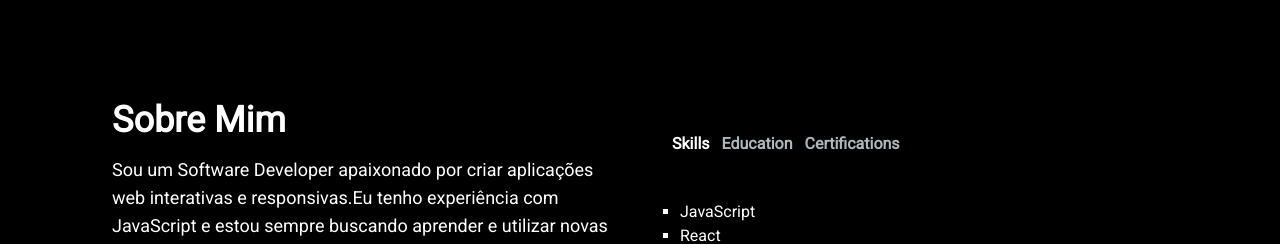
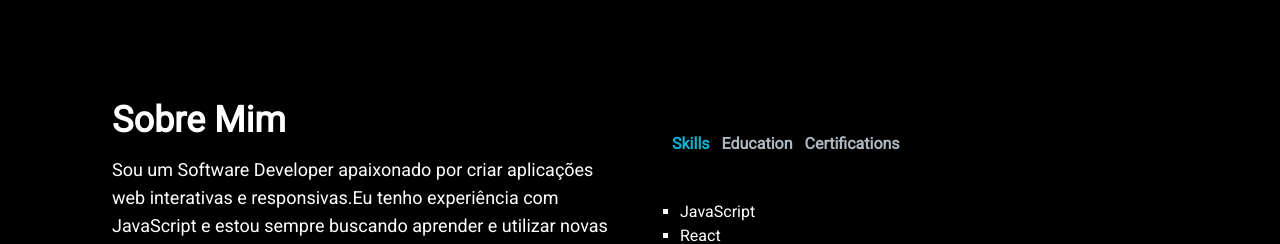
Before and after one commit to delanoquirino/my-portfolio, a Next.js app: page / in a window 1280 px wide. Shown: the part 980-1224 px from the top of the page. Built offline with nearby package versions, Linux system fonts and the light colour scheme.

Commit message:
style: active item color

```diff
--- a/src/app/blog/[slug]/page.tsx
+++ b/src/app/blog/[slug]/page.tsx
@@ -1,7 +1,6 @@
 import { fetchHygraphQuery } from "@/utils/fetch-hygraph-query";
 import { PostPageData, PostPageStaticData } from "@/types/postBlog-info";
 import BlogPost from "@/components/Blog/BlogPost";
-
 
 interface PostParams {
   params: {
@@ -11,7 +10,7 @@ interface PostParams {
 
 const getPostDetails = async (slug: string): Promise<PostPageData> => {
   const GET_POST = `
-  query Post{
+  query Post() {
     posts(where: { slug: "${slug}"}) {
       id
       title
@@ -30,16 +29,16 @@ const getPostDetails = async (slug: string): Promise<PostPageData> => {
   }
 `;
 
-  return fetchHygraphQuery(GET_POST, 1000 * 60 * 60 * 24, );
+  return fetchHygraphQuery(GET_POST, 1000 * 60 * 60 * 24);
 };
 
-export default async function PostBlog({params: {slug}}: PostParams) {
-  const {posts} = await getPostDetails(slug);
-  console.log(posts)
+export default async function Post({ params: { slug } }: PostParams) {
+  const { posts } = await getPostDetails(slug);
+
   return (
-    <main className="flex min-h-screen flex-col bg-black">
-        <BlogPost postinfo={posts}/>
-    </main>
+    <div className="flex min-h-screen flex-col bg-black">
+      <BlogPost postinfo={posts} />
+    </div>
   );
 }
 
@@ -51,7 +50,7 @@ export async function generateStaticParams() {
       }
     }
   `;
-  const posts = await fetchHygraphQuery(query);
+  const { posts } = await fetchHygraphQuery<PostPageStaticData>(query);
 
   return posts;
 }
--- a/src/components/TabButton.tsx
+++ b/src/components/TabButton.tsx
@@ -12,11 +12,11 @@ interface Props {
 }
 
 export const TabButton = ({ active, selectTab, children }: Props) => {
-  const buttonClasses = active ? "text-white" : "text-[#ADB7BE]";
+  const buttonClasses = active ? "text-cyan-500" : "text-[#ADB7BE]";
 
   return (
     <button onClick={selectTab}>
-      <p className={`mr-3 font-semibold hover:text-white ${buttonClasses}`}>
+      <p className={`mr-3 font-semibold hover:text-cyan-500 ${buttonClasses}`}>
         {children}
       </p>
       <motion.div
```
Also changed, not shown: src/components/AboutSection.tsx (+6 -6 lines), src/components/Blog/BlogPost.tsx (line endings or trailing spaces).
